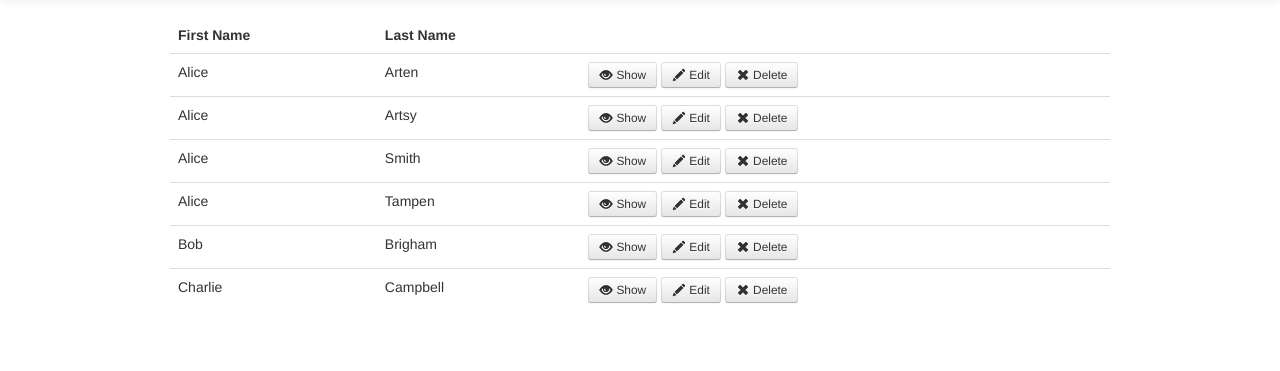
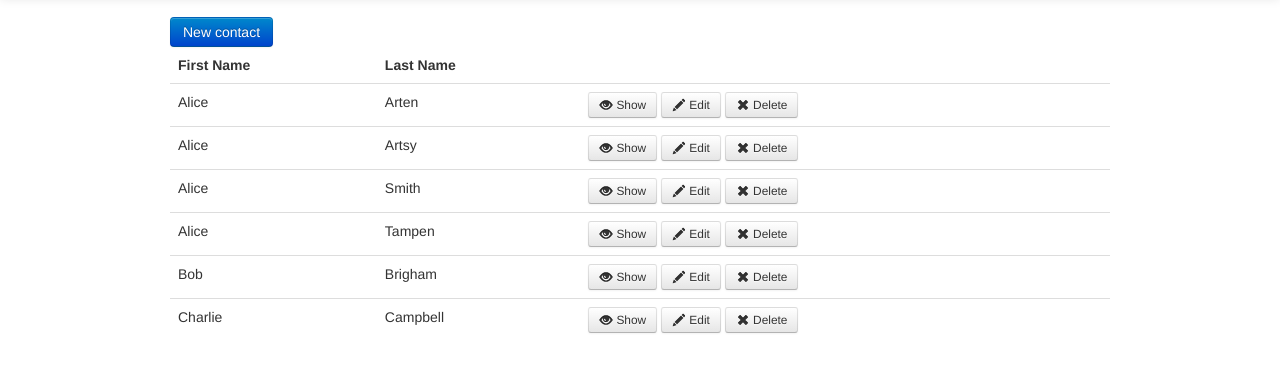
Before and after one commit to jeremybonnell/myDemo, a plain HTML site: page index.html in a window 1280 px wide. Shown: the part 43-414 px from the top of the page. Drawn offline with Linux system fonts and the light colour scheme.

Commit message:
Layout on ListView for multiple regions.
Figure out how it knows which section to map in.

```diff
--- a/assets/js/apps/contacts/list/list_controller.js
+++ b/assets/js/apps/contacts/list/list_controller.js
@@ -14,12 +14,20 @@ ContactManager.module("ContactsApp.List", function(List, ContactManager, Backbon
 
             var fetchingContacts = ContactManager.request("contact:entities");
 
+            // Layouts within the List View (Separate regions)
+            var contactsListLayout = new List.Layout();
+            var contactsListPanel = new List.Panel();
+
             // List.Contacts object is defined in list_view.js (inherits from Marionette.CollectionView)
             $.when(fetchingContacts).done(function(contacts) {
                 var contactsListView = new List.Contacts({
                     collection: contacts
                 });
 
+                contactsListLayout.on("show", function(){
+                    contactsListLayout.panelRegion.show(contactsListPanel);
+                    contactsListLayout.contactsRegion.show(contactsListView);
+                });
 
                 // Signature of "contact:delete" but (all lowercase) say which element type within the collection should be invoking this function.
                 // since itemview is deprecated, we use childView or childview rather...
@@ -66,7 +74,7 @@ ContactManager.module("ContactsApp.List", function(List, ContactManager, Backbon
                     model.destroy();
                 });
 
-                ContactManager.mainRegion.show(contactsListView);
+                ContactManager.mainRegion.show(contactsListLayout);
             });
         }
     }
--- a/assets/js/apps/contacts/list/list_view.js
+++ b/assets/js/apps/contacts/list/list_view.js
@@ -3,6 +3,23 @@
  */
 
 ContactManager.module("ContactsApp.List", function(List, ContactManager, Backbone, Marionette, $, _){
+
+    // DEFINE THE LAYOUT TO SUBDIVIDE REGIONS WITHIN THE VIEW!!!
+    //------------------------------------------------------------------
+    List.Layout = Marionette.LayoutView.extend({  //  .Layout used in book. WRONG! Causes error. Use LayoutView
+        template: "#contact-list-layout",
+
+        regions: {
+            panelRegion: "#panel-region",           // Region where button will be thrown in to. Could potentially be more than just a button
+            contactsRegion: "#contacts-region"      // Region where Contacts will be thrown in to.
+        }
+    });
+
+    // Layout for (Button Template)
+    List.Panel = Marionette.ItemView.extend({
+        template: "#contact-list-panel"             // Button Template
+    });
+    //------------------------------------------------------------------
 
     // Define and instantiate the view for each individual Model within a CollectionView
     List.Contact = Marionette.ItemView.extend({
--- a/index.html
+++ b/index.html
@@ -91,6 +91,15 @@
             </form>
         </script>
 
+        <script type="text/template" id="contact-list-layout">
+            <div id="panel-region"></div>
+            <div id="contacts-region"></div>
+        </script>
+
+        <script type="text/template" id="contact-list-panel">
+            <button class="btn btn-primary js-new">New contact</button>
+        </script>
+
         <!--The order of scripts is important! Some scripts are dependant on other scripts. Even though there are functions within a script file may be called-->
         <!--at a different moment in time, we still consider the code as running sequentially within each script files based on the order they are declared below.-->
         <script src="./assets/js/vendor/jquery.js"></script>
```
